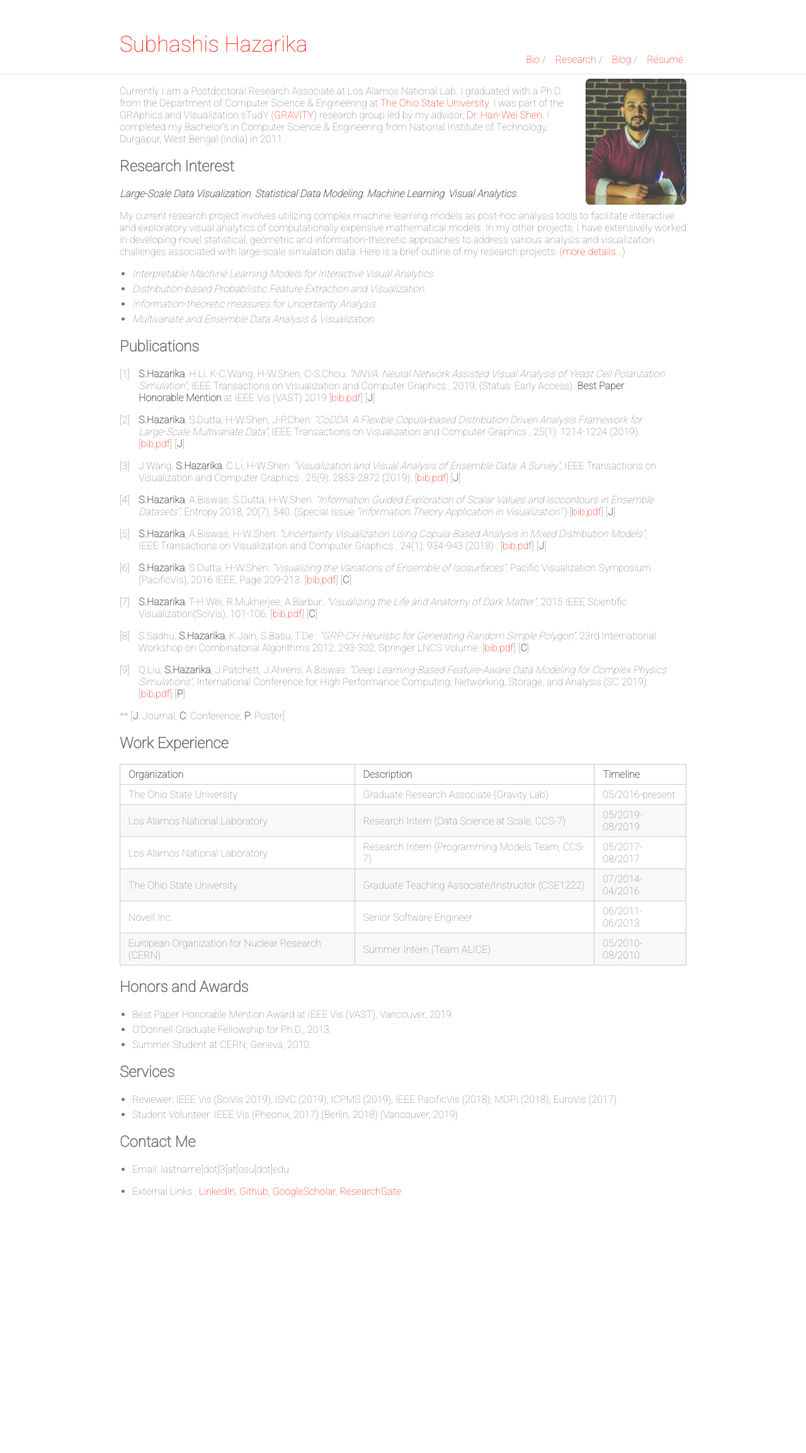
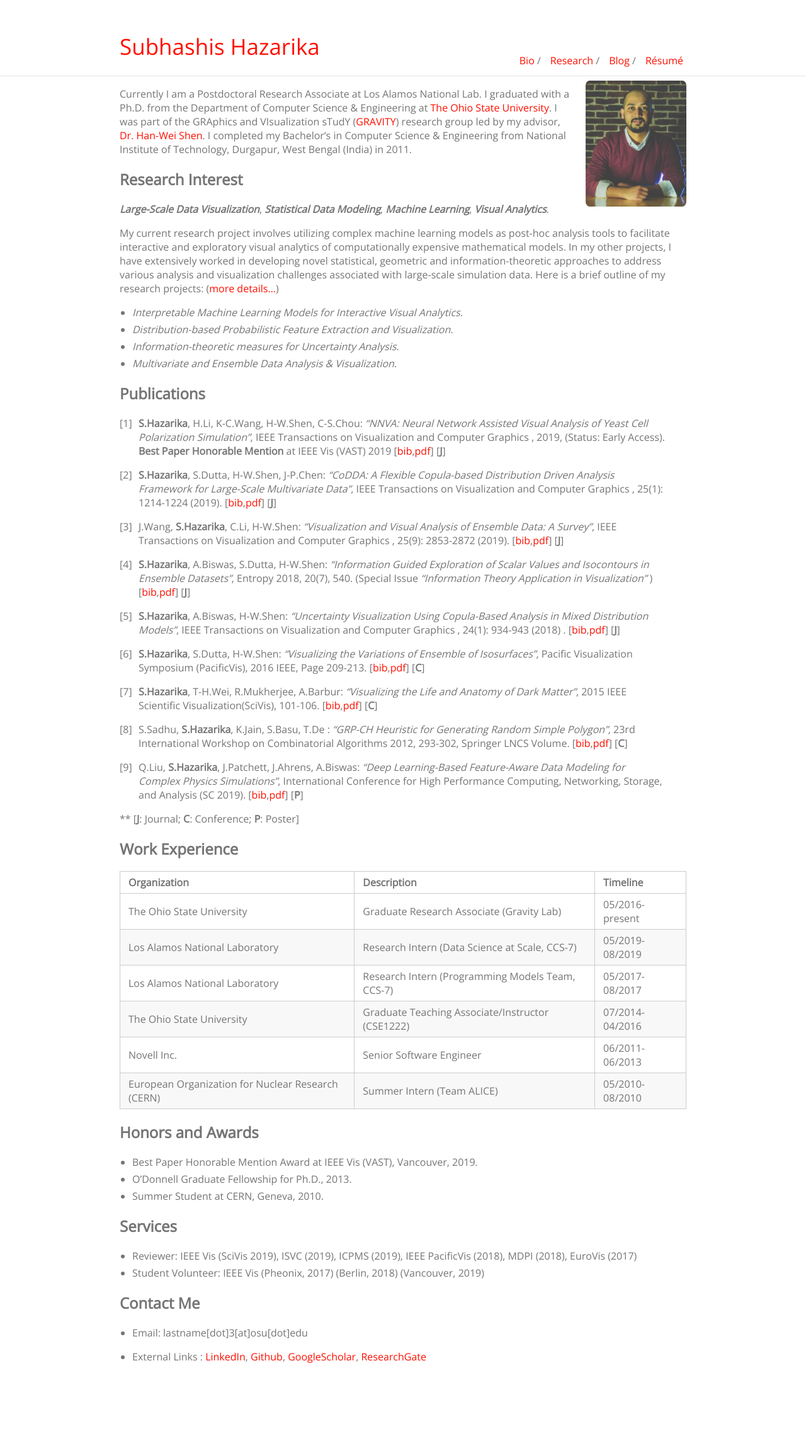
Before and after one commit to subhashis-parc/subhashis.github.io, a Jekyll site: the page built from index.md, in a window 1280 px wide. Shown: the whole page at 63% size. Built offline with Jekyll 4.4.1, drawn with Linux system fonts in a browser that asks for light colours; before the commit the page ends 2043 px from its top, so only the background shows below that.

Commit message:
open sans

```diff
--- a/_layouts/default.html
+++ b/_layouts/default.html
@@ -21,7 +21,7 @@
         {% assign url = site.url | append: site.baseurl | append: page.url %}
     {% endif %}
     <meta name="description" content="{{ desc }}">
-    <link href="https://fonts.googleapis.com/css2?family=Roboto:wght@100&display=swap" rel="stylesheet" type='text/css'>
+    <link href="https://fonts.googleapis.com/css2?family=Open+Sans&display=swap" rel="stylesheet" type='text/css'>
     <link rel="alternate" type="application/rss+xml" title="{{ site.title }} RSS" href="/feed.xml" />
     <link rel="stylesheet" href="{{ site.url }}{{ site.baseurl }}/css/main.css">
     {% if site.favicon %}
--- a/_sass/_style.scss
+++ b/_sass/_style.scss
@@ -11,7 +11,7 @@ html {
 }
 body {
     margin: 0;
-    font-family: 'Roboto', sans-serif;
+    font-family: 'Open Sans', sans-serif;
     color : #757575;
     height: 100%;
     text-align: left;
```
